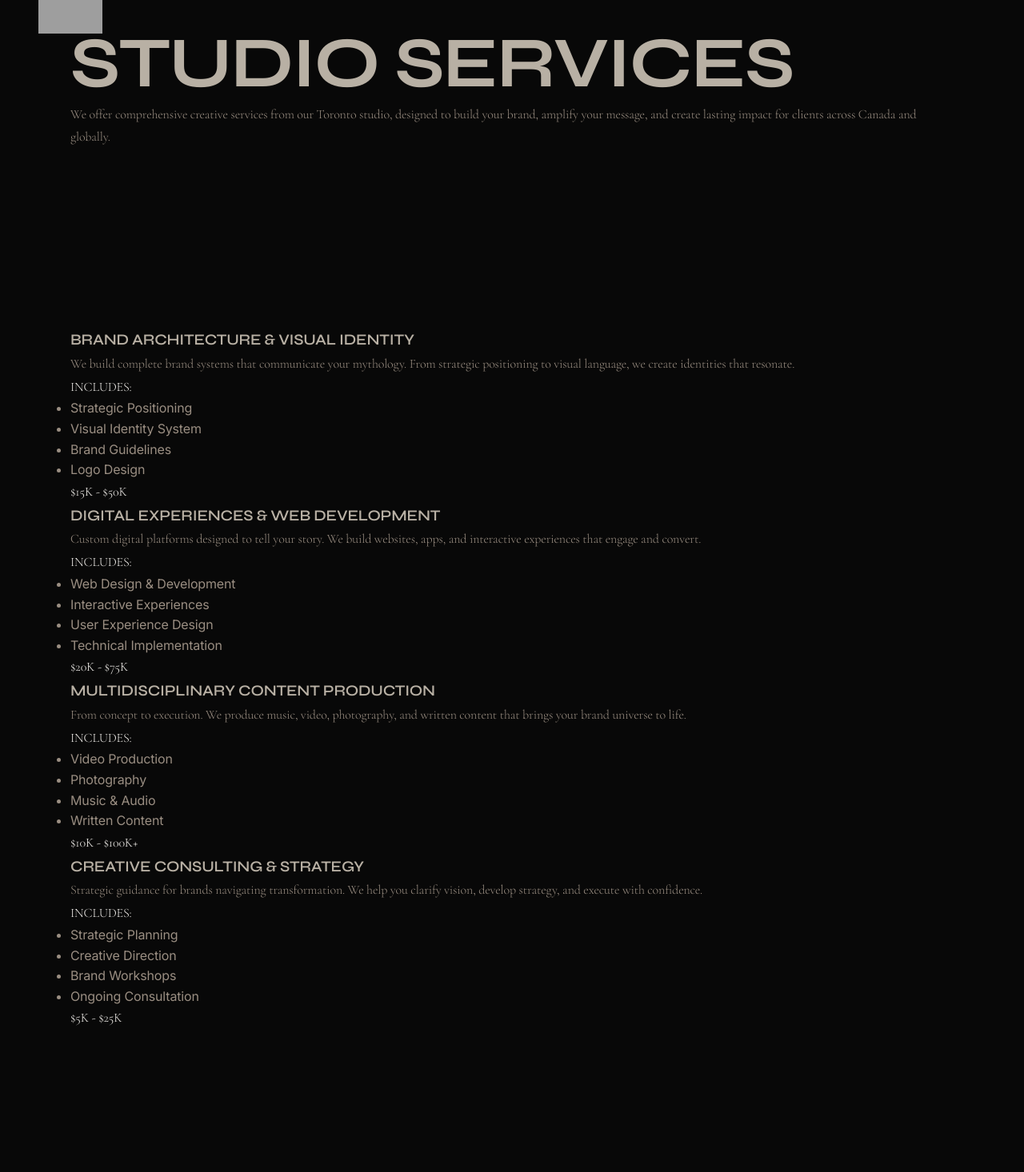
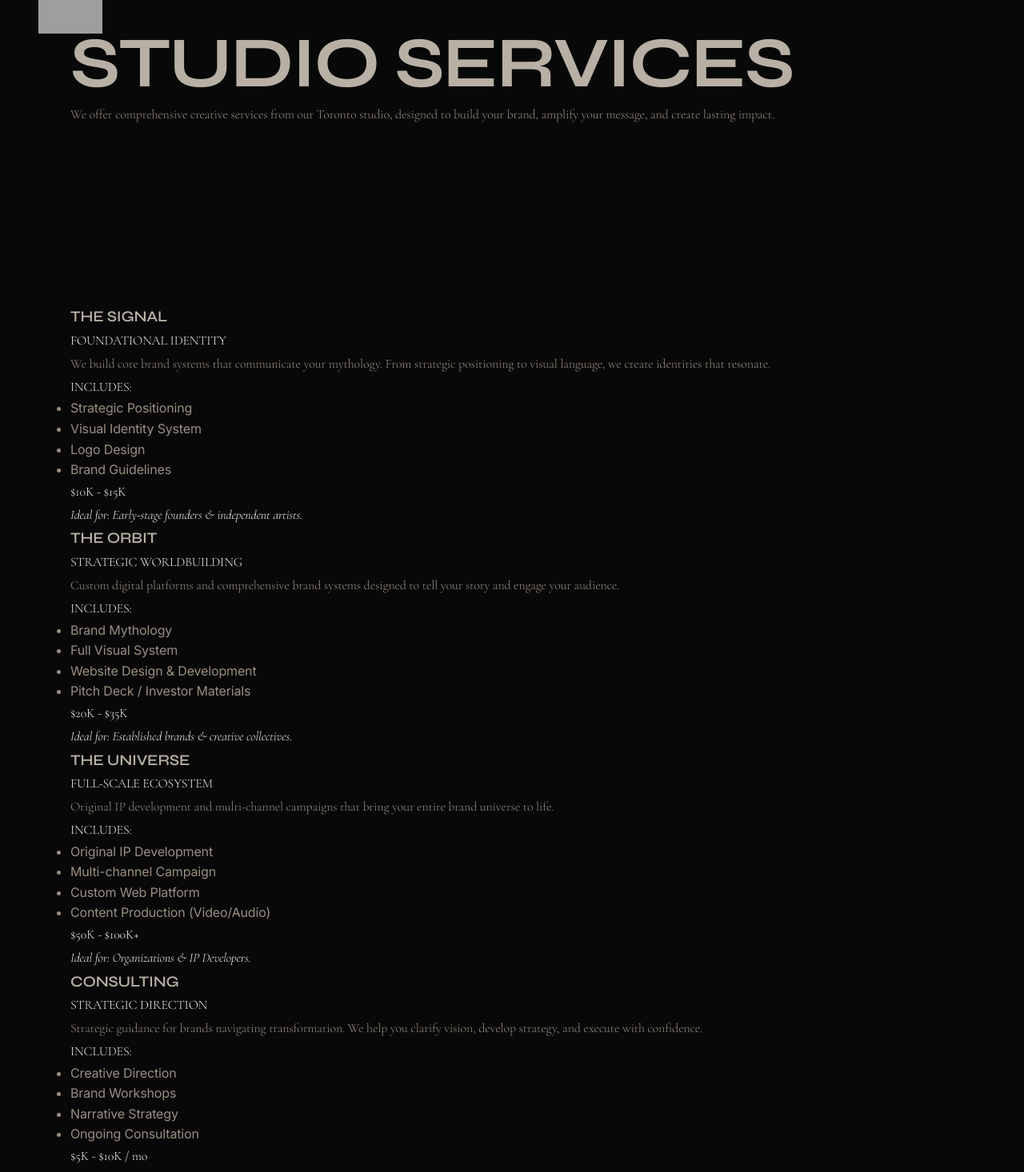
Before and after one commit to KlashLunatic/Lunacy-Media, a React (Vite) app: page /studio in a window 1280 px wide. Shown: the part 82-1548 px from the top of the page at 80% size. Built offline with nearby package versions, Linux system fonts and the light colour scheme; grey boxes are pictures that could not be loaded; a web font is replaced by a local one.

Commit message:
feat: integrate revised case studies and new pricing framework

```diff
--- a/src/pages/Studio.tsx
+++ b/src/pages/Studio.tsx
@@ -1,34 +1,50 @@
 import { ChevronRight } from 'lucide-react';
 import { Link } from 'wouter';
+import { motion } from 'framer-motion';
 import SEO from '../components/SEO';
 
 export default function Studio() {
   const services = [
     {
-      title: 'Brand Architecture & Visual Identity',
-      description: 'We build complete brand systems that communicate your mythology. From strategic positioning to visual language, we create identities that resonate.',
-      includes: ['Strategic Positioning', 'Visual Identity System', 'Brand Guidelines', 'Logo Design'],
-      pricing: '$15K - $50K',
+      title: 'The Signal',
+      subtitle: 'Foundational Identity',
+      description: 'We build core brand systems that communicate your mythology. From strategic positioning to visual language, we create identities that resonate.',
+      includes: ['Strategic Positioning', 'Visual Identity System', 'Logo Design', 'Brand Guidelines'],
+      pricing: '$10K - $15K',
+      ideal: 'Early-stage founders & independent artists.',
     },
     {
-      title: 'Digital Experiences & Web Development',
-      description: 'Custom digital platforms designed to tell your story. We build websites, apps, and interactive experiences that engage and convert.',
-      includes: ['Web Design & Development', 'Interactive Experiences', 'User Experience Design', 'Technical Implementation'],
-      pricing: '$20K - $75K',
+      title: 'The Orbit',
+      subtitle: 'Strategic Worldbuilding',
+      description: 'Custom digital platforms and comprehensive brand systems designed to tell your story and engage your audience.',
+      includes: ['Brand Mythology', 'Full Visual System', 'Website Design & Development', 'Pitch Deck / Investor Materials'],
+      pricing: '$20K - $35K',
+      ideal: 'Established brands & creative collectives.',
     },
     {
-      title: 'Multidisciplinary Content Production',
-      description: 'From concept to execution. We produce music, video, photography, and written content that brings your brand universe to life.',
-      includes: ['Video Production', 'Photography', 'Music & Audio', 'Written Content'],
-      pricing: '$10K - $100K+',
+      title: 'The Universe',
+      subtitle: 'Full-Scale Ecosystem',
+      description: 'Original IP development and multi-channel campaigns that bring your entire brand universe to life.',
+      includes: ['Original IP Development', 'Multi-channel Campaign', 'Custom Web Platform', 'Content Production (Video/Audio)'],
+      pricing: '$50K - $100K+',
+      ideal: 'Organizations & IP Developers.',
     },
     {
-      title: 'Creative Consulting & Strategy',
+      title: 'Consulting',
+      subtitle: 'Strategic Direction',
       description: 'Strategic guidance for brands navigating transformation. We help you clarify vision, develop strategy, and execute with confidence.',
-      includes: ['Strategic Planning', 'Creative Direction', 'Brand Workshops', 'Ongoing Consultation'],
-      pricing: '$5K - $25K',
+      includes: ['Creative Direction', 'Brand Workshops', 'Narrative Strategy', 'Ongoing Consultation'],
+      pricing: '$5K - $10K / mo',
+      ideal: 'Long-term partners.',
     },
   ];
+
+  const fadeInUp = {
+    initial: { opacity: 0, y: 20 },
+    whileInView: { opacity: 1, y: 0 },
+    viewport: { once: true },
+    transition: { duration: 0.8 }
+  };
 
   return (
     <div className="min-h-screen flex flex-col pt-16">
@@ -40,14 +56,19 @@ export default function Studio() {
 
       {/* Hero - Enhanced */}
       <section className="section-padding-lg bg-gradient-to-b from-accent/5 to-void border-b border-subtle">
-        <div className="container max-w-3xl mx-auto text-center space-y-8">
+        <motion.div
+          initial={{ opacity: 0, y: 20 }}
+          animate={{ opacity: 1, y: 0 }}
+          transition={{ duration: 0.8 }}
+          className="container max-w-3xl mx-auto text-center space-y-8"
+        >
           <h1 className="text-7xl md:text-8xl font-cinzel font-bold text-off-white glow-text-gold">
             Studio Services
           </h1>
           <p className="text-xl text-muted font-inter leading-relaxed font-light">
-            We offer comprehensive creative services from our Toronto studio, designed to build your brand, amplify your message, and create lasting impact for clients across Canada and globally.
+            We offer comprehensive creative services from our Toronto studio, designed to build your brand, amplify your message, and create lasting impact.
           </p>
-        </div>
+        </motion.div>
       </section>
 
       {/* Services Grid - Premium presentation */}
@@ -55,9 +76,21 @@ export default function Studio() {
         <div className="container">
           <div className="grid grid-cols-1 lg:grid-cols-2 gap-12">
             {services.map((service, i) => (
-              <div key={i} className="bg-charcoal/50 border border-subtle rounded-sm p-10 space-y-8 hover:border-accent transition-all duration-500 group hover:shadow-lg hover:shadow-accent/10">
+              <motion.div
+                key={i}
+                variants={fadeInUp}
+                initial="initial"
+                whileInView="whileInView"
+                viewport={{ once: true }}
+                className="bg-charcoal/50 border border-subtle rounded-sm p-10 space-y-8 hover:border-accent transition-all duration-500 group hover:shadow-lg hover:shadow-accent/10"
+              >
                 <div>
-                  <h3 className="text-3xl font-cinzel font-bold text-off-white mb-6 group-hover:text-accent transition-colors duration-500">{service.title}</h3>
+                  <div className="flex justify-between items-start mb-6">
+                    <div>
+                      <h3 className="text-3xl font-cinzel font-bold text-off-white group-hover:text-accent transition-colors duration-500">{service.title}</h3>
+                      <p className="text-sm text-accent font-inter tracking-widest uppercase font-semibold mt-1">{service.subtitle}</p>
+                    </div>
+                  </div>
                   <p className="text-lg text-muted font-inter font-light leading-relaxed">{service.description}</p>
                 </div>
 
@@ -73,10 +106,11 @@ export default function Studio() {
                   </ul>
                 </div>
 
-                <div className="pt-6 border-t border-subtle">
+                <div className="pt-6 border-t border-subtle flex flex-col gap-2">
                   <p className="text-accent font-cinzel font-bold text-2xl">{service.pricing}</p>
+                  <p className="text-sm text-subtle font-inter italic">Ideal for: {service.ideal}</p>
                 </div>
-              </div>
+              </motion.div>
             ))}
           </div>
         </div>
@@ -88,7 +122,15 @@ export default function Studio() {
           <div className="absolute top-1/2 right-0 w-96 h-96 bg-accent-glow rounded-full blur-3xl animate-glow-shift"></div>
         </div>
         <div className="container max-w-3xl mx-auto relative z-10">
-          <h2 className="text-7xl md:text-8xl font-cinzel font-bold mb-20 text-center text-accent glow-text-gold">The Process</h2>
+          <motion.h2
+            variants={fadeInUp}
+            initial="initial"
+            whileInView="whileInView"
+            viewport={{ once: true }}
+            className="text-7xl md:text-8xl font-cinzel font-bold mb-20 text-center text-accent glow-text-gold"
+          >
+            The Process
+          </motion.h2>
           <div className="space-y-12">
             {[
               { step: '01', title: 'Discovery', desc: 'We listen deeply to understand your vision, values, and goals. This phase establishes the foundation for all creative work.' },
@@ -96,13 +138,20 @@ export default function Studio() {
               { step: '03', title: 'Creation', desc: 'Our team executes the vision with precision and artistry, bringing the strategy to life through multiple disciplines.' },
               { step: '04', title: 'Refinement', desc: 'We iterate based on feedback, ensuring the final deliverables exceed expectations and serve your goals.' },
             ].map((item, i) => (
-              <div key={i} className="flex gap-8 group">
+              <motion.div
+                key={i}
+                variants={fadeInUp}
+                initial="initial"
+                whileInView="whileInView"
+                viewport={{ once: true }}
+                className="flex gap-8 group"
+              >
                 <div className="text-5xl font-cinzel font-bold text-accent/40 flex-shrink-0 group-hover:text-accent/80 transition-colors duration-500">{item.step}</div>
                 <div className="space-y-3 flex-grow border-l border-subtle/50 pl-8 group-hover:border-accent/30 transition-colors duration-500">
                   <h3 className="text-2xl font-cinzel font-bold text-off-white group-hover:text-accent transition-colors duration-500">{item.title}</h3>
                   <p className="text-lg text-muted font-inter font-light leading-relaxed">{item.desc}</p>
                 </div>
-              </div>
+              </motion.div>
             ))}
           </div>
         </div>
@@ -113,7 +162,13 @@ export default function Studio() {
         <div className="absolute inset-0 opacity-10">
           <div className="absolute bottom-0 left-1/4 w-96 h-96 bg-purple-glow rounded-full blur-3xl animate-glow-shift"></div>
         </div>
-        <div className="container max-w-3xl mx-auto text-center space-y-12 relative z-10">
+        <motion.div
+          initial={{ opacity: 0, y: 30 }}
+          whileInView={{ opacity: 1, y: 0 }}
+          viewport={{ once: true }}
+          transition={{ duration: 0.8 }}
+          className="container max-w-3xl mx-auto text-center space-y-12 relative z-10"
+        >
           <h2 className="text-6xl md:text-7xl font-cinzel font-bold text-off-white">Ready to Begin?</h2>
           <p className="text-xl text-muted font-inter font-light leading-relaxed">
             Let's discuss your project and explore how Lunacy can help you build something extraordinary.
@@ -121,7 +176,7 @@ export default function Studio() {
           <Link href="/contact" className="btn-primary inline-flex items-center gap-3" aria-label="Initiate a project with Lunacy Media">
             Initiate a Project <ChevronRight size={22} />
           </Link>
-        </div>
+        </motion.div>
       </section>
     </div>
   );
--- a/src/pages/Work.tsx
+++ b/src/pages/Work.tsx
@@ -8,19 +8,43 @@ export default function Work() {
   const [activeFilter, setActiveFilter] = useState('all');
 
   const projects = [
-    { title: 'Mulligan', category: 'branding', desc: 'Complete brand identity system' },
-    { title: 'Aurora Campaign', category: 'digital', desc: 'Multi-channel digital experience' },
-    { title: 'Tammy Prototype', category: 'original-ip', desc: 'Interactive narrative prototype' },
-    { title: 'Obeah Vol. 1', category: 'original-ip', desc: 'Graphic novel publication' },
-    { title: 'Brand Refresh', category: 'branding', desc: 'Strategic identity evolution' },
-    { title: 'Web Platform', category: 'digital', desc: 'Custom web application' },
+    {
+      title: 'Mulligan: The Couch',
+      category: 'original-ip',
+      desc: 'Concept Album / Multimedia Art Project exploring trauma and identity through symbolic storytelling.'
+    },
+    {
+      title: 'Obeah',
+      category: 'original-ip',
+      desc: 'Contemporary Spiritual Mythology reinterpreting Caribbean and African traditions through fantasy.'
+    },
+    {
+      title: 'Tammy',
+      category: 'original-ip',
+      desc: 'Interactive Narrative personifying propaganda as a living, self-aware character.'
+    },
+    {
+      title: 'Aurora Campaign',
+      category: 'digital',
+      desc: 'Multi-channel digital experience and immersive brand storytelling.'
+    },
+    {
+      title: 'Brand Refresh',
+      category: 'branding',
+      desc: 'Strategic identity evolution for visionaries needing more than just a logo.'
+    },
+    {
+      title: 'Web Platform',
+      category: 'digital',
+      desc: 'Custom web application designed as a living, breathing digital world.'
+    },
   ];
 
   const filters = [
     { label: 'All Work', value: 'all' },
+    { label: 'Original IP', value: 'original-ip' },
     { label: 'Branding', value: 'branding' },
     { label: 'Digital', value: 'digital' },
-    { label: 'Original IP', value: 'original-ip' },
   ];
 
   const filtered = activeFilter === 'all'
```
Also changed, not shown: 2 other files (tests, documents, lock files or other folders).
